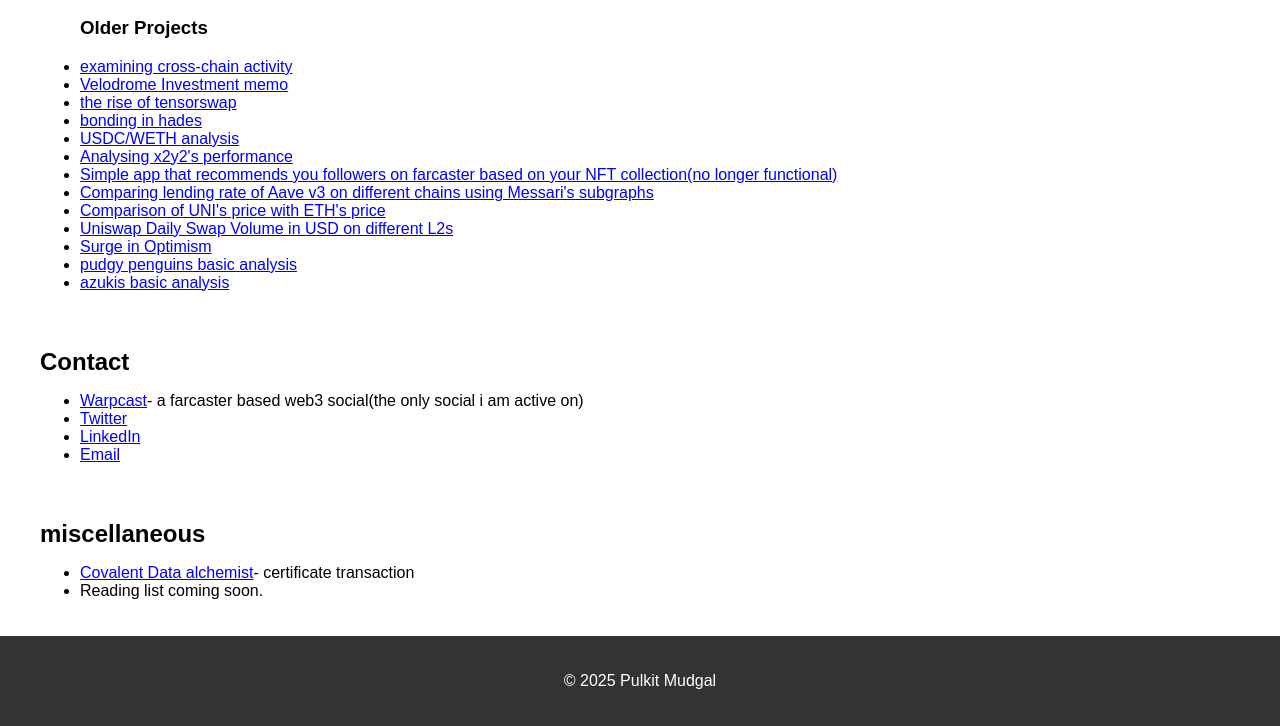
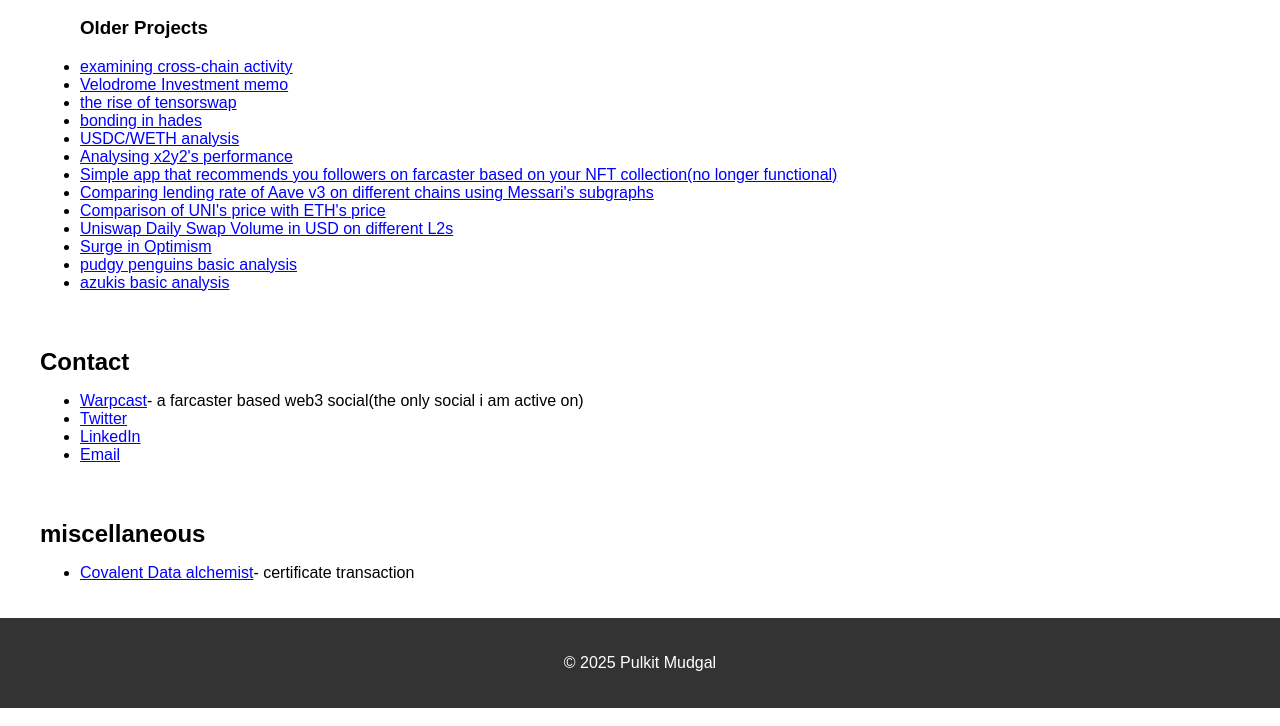
Before and after one commit to realguy33/realguy33.github.io, a plain HTML site: page index.html in a window 1280 px wide. Shown: the part 986-1712 px from the top of the page. Drawn offline with Linux system fonts and the light colour scheme.

Commit message:
Update index.html

```diff
--- a/index.html
+++ b/index.html
@@ -208,7 +208,7 @@ a:hover {
         <p></p>
         <ul>
           <li><a href="https://polygonscan.com/tx/0xf3bf907f5004d756ce8a34448dd050d4df6fae9e85f7ab802670bdcc29e3ebba" target="_blank">Covalent Data alchemist</a>- certificate transaction</li>
-          <li> Reading list coming soon.</li>
+
         </ul>
     </div>
 </section>
```
